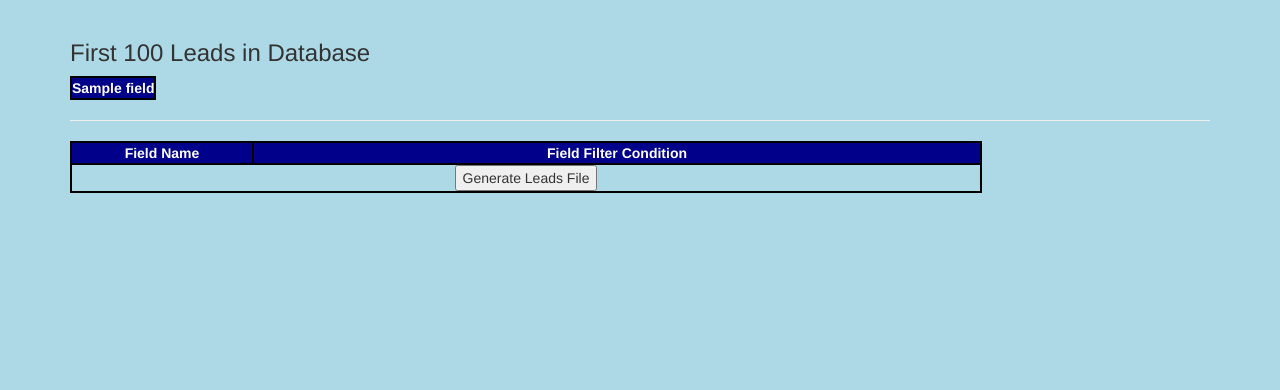
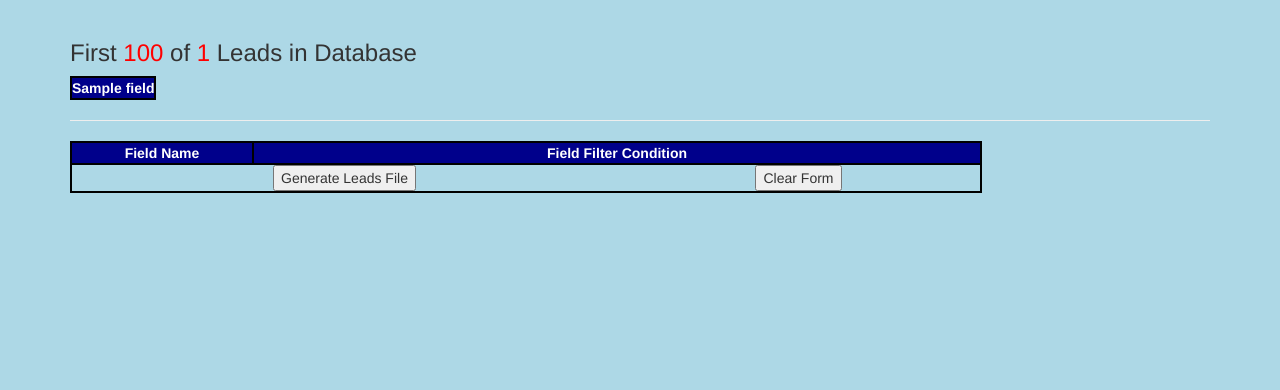
Before and after one commit to ericp-porch/marketing_program_v2, a Django app: template marketing_program_v2/templates/leads/view.html in a window 1280 px wide. Shown: the part 51-441 px from the top of the page. Run offline with Django 3.2, Linux system fonts and the light colour scheme; tables that the repository leaves empty hold one stand-in row (values such as "Sample post"); the template is opened without the code that fills it: values that come from a table or form of the project are taken from there, most other values are stand-ins (such as "Sample title", 1, 10 or a date in 2020); data that the repository does not hold is empty; parts of the project's set-up code (start-up, migrations or seed data) failed here and were passed over; some libraries are stand-ins or nearby versions.

Commit message:
lead numbers

```diff
--- a/marketing_program_v2/leads/views.py
+++ b/marketing_program_v2/leads/views.py
@@ -24,6 +24,7 @@ class LeadView(AboutView, ListView):
     model = Leads
 
     def post(self, request):
+        lead_num = Leads.objects.all().count() # Total number of leads in database
         fields = request.POST.getlist('selectfields') # 'fields' is a list of rest names, from the Field table, selected by the user on leads/leads.html
         queryset = Leads.objects.all().values('document')[:100] # 'leads' is the Leads table. Check the 'queryset' variable below to see if it is limited
         FieldsEntries = Fields.object.all() # Everything from the 'Fields' database
@@ -44,7 +45,8 @@ class LeadView(AboutView, ListView):
             else:
                 dummy += 1 # dummy --> Catches any instances where none of the the above datatypes are used (errors)
         fieldtype = {"string":string, "range":range, "boolean":boolean, "dummy":dummy} # 'fieldtype' Dictionary on what data types are included in 'fielddata'. The Official datatypes are condensed into 3 new types:
-        return render(request, "leads/view.html", {'leads': queryset, 'fields': fields, 'fielddata': fielddata, 'fieldtype': fieldtype})
+        return render(request, "leads/view.html", {'leads': queryset, 'fields': fields, 'lead_num': lead_num,
+                                                   'fielddata': fielddata, 'fieldtype': fieldtype})
 
 
 class FilterView(LeadView, ListView):
@@ -160,7 +162,7 @@ class FilterView(LeadView, ListView):
         #     print exam.id, exam.email
 
         # 'leader' queries the values of the 'document' column in the Leads database
-        leader = Leads.objects.all().values('document').values()
+        leader = Leads.objects.all().values('document')
         counter = 0 # Goes up by 1 for each lead processed
         csvdict = {} # Dictionary eventually containg the data that will be converted to a CSV
         csvrow = {} # An entry for a single lead that will be added to csvdict
--- a/marketing_program_v2/static/css/view.css
+++ b/marketing_program_v2/static/css/view.css
@@ -9,6 +9,10 @@ select#fields {
 div.warning {
     text-align: left;
     color: lightblue;
+}
+
+.lead_num {
+    color: red;
 }
 
 /*********************************************
--- a/marketing_program_v2/templates/leads/view.html
+++ b/marketing_program_v2/templates/leads/view.html
@@ -5,7 +5,7 @@
 <link rel="stylesheet" type="text/css" href="{% static 'css/datepicker.css' %}"/>
 
 <div style="overflow-x:auto;">
-  <h3>First 100 Leads in Database</h3>
+  <h3>First <span class="lead_num">100</span> of <span class="lead_num">{{ lead_num }}</span> Leads in Database</h3>
     <table id="leadsTable" class="pageTable">
       <thead>
         <tr class="pageTable">
@@ -154,7 +154,8 @@
   {% endif %}
 
     <tr class="filterButton">
-      <td class="filterButton" colspan="3"><input type="submit" value="Generate Leads File"></td>
+      <td class="filterSubmit" colspan="2"><input type="submit" value="Generate Leads File"></td>
+      <td class="filterReset" colspan="1"><input type="reset" value="Clear Form"></td>
     </tr>
 
   </form>
```
